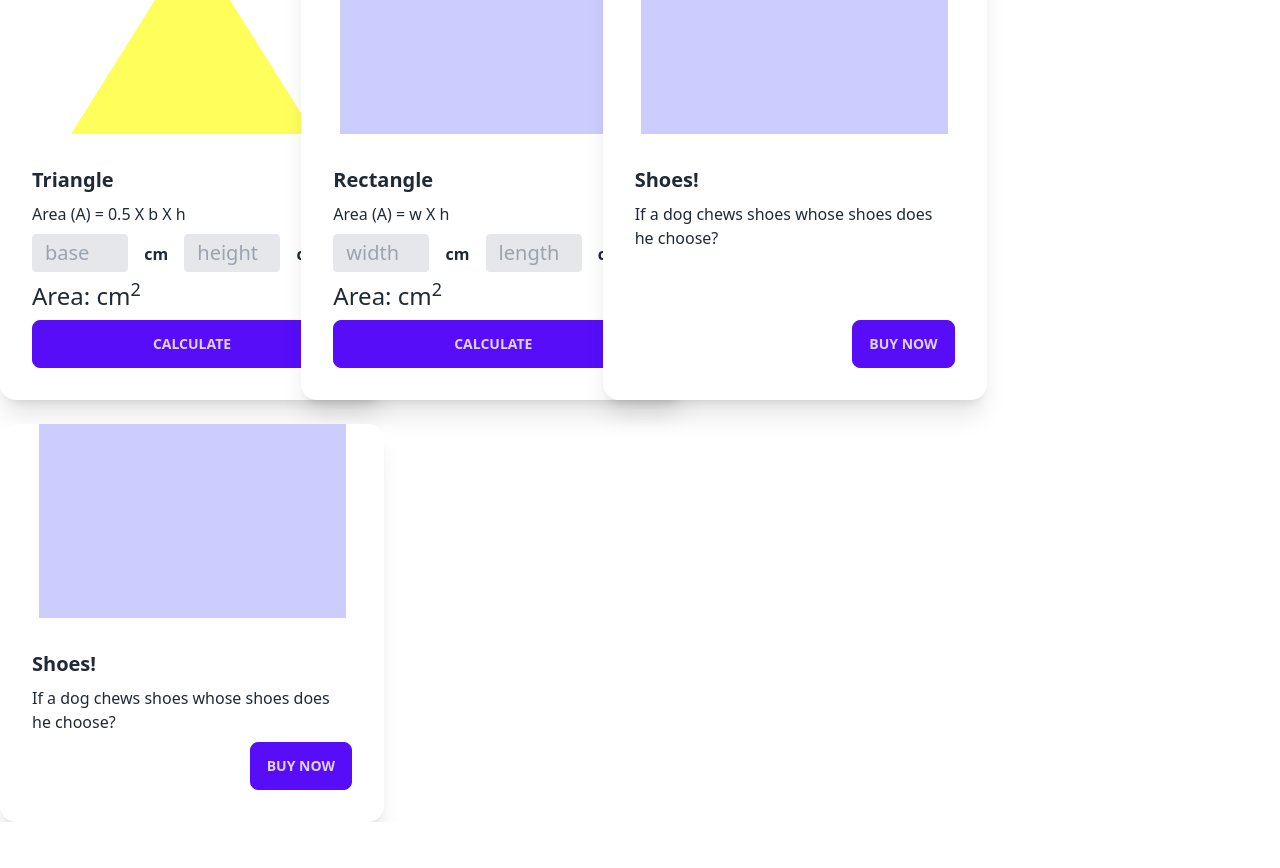
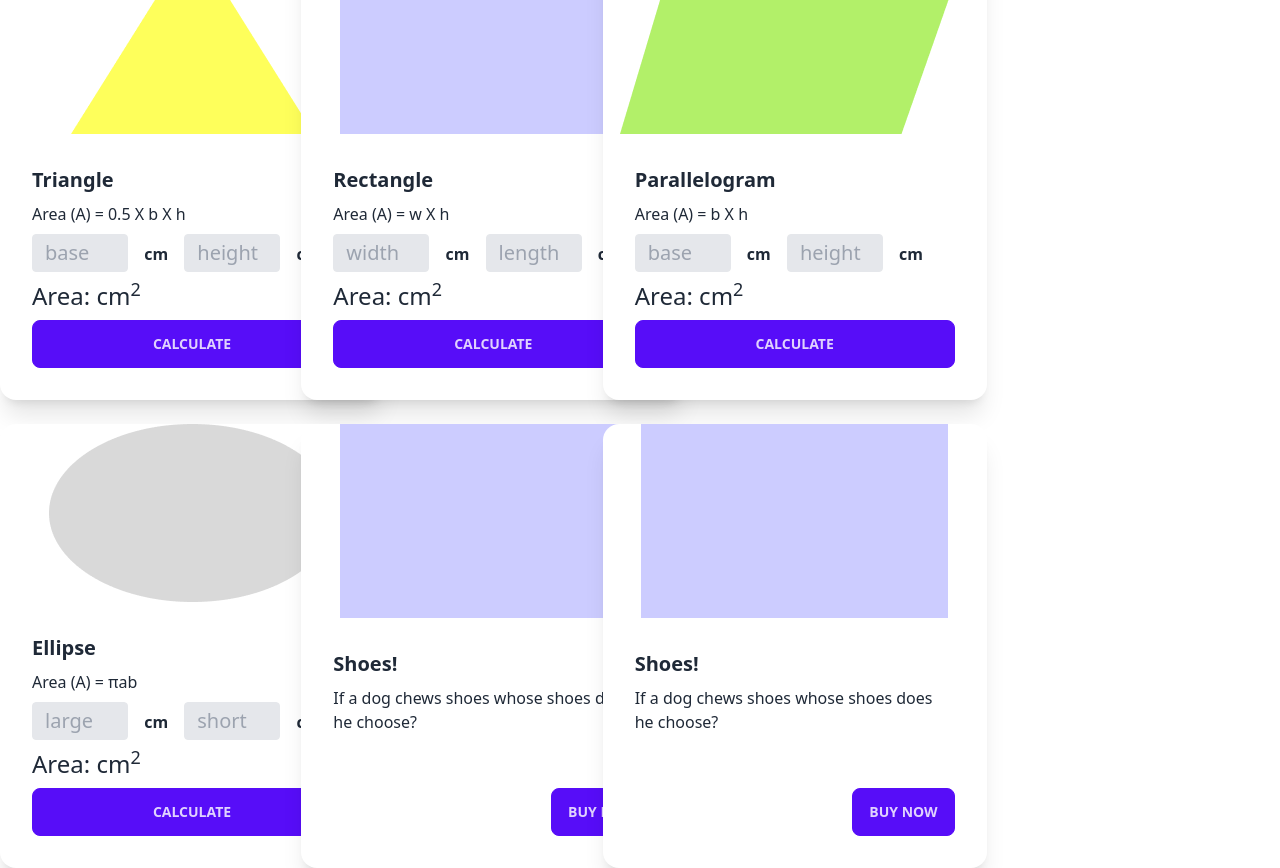
Before and after one commit to najibvai/geometry-practice, a plain HTML site: page index.html in a window 1280 px wide. Shown: the part 60-928 px from the top of the page. Before the commit the page ends 882 px from the top, so only its background shows below. Drawn offline with nearby package versions, Linux system fonts and the light colour scheme.

Commit message:
Ellipse added

```diff
--- a/index.html
+++ b/index.html
@@ -19,6 +19,7 @@
         <div class="flex flex-col lg:flex-row">
             <!-- Shap Container -->
             <div class="flex-1 grid grid-cols-1 md:grid-cols-2 lg:grid-cols-3 gap-6">
+
                 <!-- Triangle Card -->
                 <div class="card w-96 bg-base-100 shadow-xl">
                     <figure><img src="/images/triangle.png" alt="Shoes" /></figure>
@@ -43,6 +44,7 @@
                         </div>
                     </div>
                 </div>
+
                 <!-- Rectangle Card -->
                 <div class="card w-96 bg-base-100 shadow-xl">
                     <figure><img src="/images/rectangle.png" alt="Shoes" /></figure>
@@ -52,12 +54,12 @@
                         <p>
                             <!-- Rectangle width Field -->
                             <input placeholder="width" type="text"
-                                class="border text-xl w-24 px-3 py-1 bg-gray-200 rounded" name="" id="triangle-width">
+                                class="border text-xl w-24 px-3 py-1 bg-gray-200 rounded" name="" id="rectangle-width">
                             <span class="ml-3 font-bold">cm</span>
                             <!-- Rectangle length field -->
                             <input placeholder="length" type="text"
                                 class="ml-3 border text-xl w-24 px-3 py-1 bg-gray-200 rounded" name=""
-                                id="triangle-length">
+                                id="rectangle-length">
                             <span class="ml-3 font-bold">cm</span>
                         </p>
                         <p class="text-2xl font-medium">Area: <span id="rectangle-area" class="text-green-600"></span>
@@ -67,6 +69,65 @@
                         </div>
                     </div>
                 </div>
+
+                <!-- Parallelogram Card -->
+                <div class="card w-96 bg-base-100 shadow-xl">
+                    <figure><img src="/images/parallelogram.png" alt="Shoes" /></figure>
+                    <div class="card-body">
+                        <h2 class="card-title font-bold">Parallelogram</h2 >
+                        <p>Area (A) = b X h</p>
+                        <p>
+                            <!-- parallelogram base Field -->
+                            <input placeholder="base" type="text"
+                                class="border text-xl w-24 px-3 py-1 bg-gray-200 rounded" name="" id="parallelogram-base">
+                            <span class="ml-3 font-bold">cm</span>
+                            <!-- parallelogram height field -->
+                            <input placeholder="height" type="text"
+                                class="ml-3 border text-xl w-24 px-3 py-1 bg-gray-200 rounded" name=""
+                                id="parallelogram-height">
+                            <span class="ml-3 font-bold">cm</span>
+                        </p>
+                        <p class="text-2xl font-medium">Area: <span id="parallelogram-area" class="text-green-600"></span>
+                            cm<sup>2</sup></p>
+                        <div onclick="calculateParallelogramArea()" class="card-actions justify-end">
+                            <button class="btn btn-primary w-full">Calculate</button>
+                        </div>
+                    </div>
+                </div>
+
+                <!-- Ellipse Card -->
+                <div class="card w-96 bg-base-100 shadow-xl">
+                    <figure><img src="/images/ellipse.png" alt="Shoes" /></figure>
+                    <div class="card-body">
+                        <h2 class="card-title font-bold">Ellipse</h2 >
+                        <p>Area (A) = πab</p>
+                        <p>
+                            <!-- Ellipse major Field -->
+                            <input placeholder="large" type="text"
+                                class="border text-xl w-24 px-3 py-1 bg-gray-200 rounded" name="" id="ellipse-major-radius">
+                            <span class="ml-3 font-bold">cm</span>
+                            <!-- Ellipse minor field -->
+                            <input placeholder="short" type="text"
+                                class="ml-3 border text-xl w-24 px-3 py-1 bg-gray-200 rounded" name=""
+                                id="ellipse-minor-radius">
+                            <span class="ml-3 font-bold">cm</span>
+                        </p>
+                        <p class="text-2xl font-medium">Area: <span id="ellipse-area" class="text-green-600"></span>
+                            cm<sup>2</sup></p>
+                        <div onclick="calculateEllipseArea()" class="card-actions justify-end">
+                            <button class="btn btn-primary w-full">Calculate</button>
+                        </div>
+                    </div>
+                </div>
+
+
+
+
+
+
+
+
+                <!-- ---------------------------------------------------------------------- -->
                 <!-- Second Card -->
                 <div class="card w-96 bg-base-100 shadow-xl">
                     <figure><img src="/images/rectangle.png" alt="Shoes" /></figure>
--- a/scripts/area-calculate.js
+++ b/scripts/area-calculate.js
@@ -21,10 +21,11 @@ function calculateTriangleArea() {
     areaSpan.innerText = area;
 }
 
-// Rectangle Area
+
+// -------------------------------------Rectangle Area--------------------------------------
 function calculateRectangleArea() {
     // Rectangle Width Field
-    const widthField = document.getElementById('triangle-width');
+    const widthField = document.getElementById('rectangle-width');
     const widthValueText = widthField.value;
     const width = parseFloat(widthValueText);
     console.log(width);
@@ -32,7 +33,7 @@ function calculateRectangleArea() {
     widthField.value = '';
 
     // Rectangle Length Field
-    const lengthField = document.getElementById('triangle-length');
+    const lengthField = document.getElementById('rectangle-length');
     const lengthValueText = lengthField.value;
     const length = parseFloat(lengthValueText);
     console.log(length);
@@ -42,6 +43,41 @@ function calculateRectangleArea() {
     const area = width * length;
     console.log(area);
 
-    const areaSpan = document.getElementById('rectangle-area');
-    areaSpan.innerText = area;
+    const rectangleAreaSpan = document.getElementById('rectangle-area');
+    rectangleAreaSpan.innerText = area;
 }
+
+// --------------------------------------------------------------
+
+function calculateParallelogramArea(){
+    const base = getInputValue('parallelogram-base');
+    console.log(base);
+    const height = getInputValue('parallelogram-height');
+    console.log(height);
+    const area = base * height;
+    setElementInnerText('parallelogram-area', area)
+}
+// --------------------------------------------------------------
+
+function calculateEllipseArea(){
+    const majorRadius = getInputValue('ellipse-major-radius');
+    const minorRadius = getInputValue('ellipse-minor-radius');
+    const ellipseResult = 3.14 * majorRadius * minorRadius;
+    setElementInnerText('ellipse-area', ellipseResult)
+}
+// --------------------------------------------------------------
+
+// reusable function -----> reduce duplicate code
+
+function getInputValue(fieldId){
+    const inputField = document.getElementById(fieldId);
+    const inputValueText = inputField.value;
+    const value = parseFloat(inputValueText);
+    inputField.value = '';
+    return value;
+}
+
+function setElementInnerText(elementId, result){
+    const element = document.getElementById(elementId);
+    element.innerText = result;
+}
```
